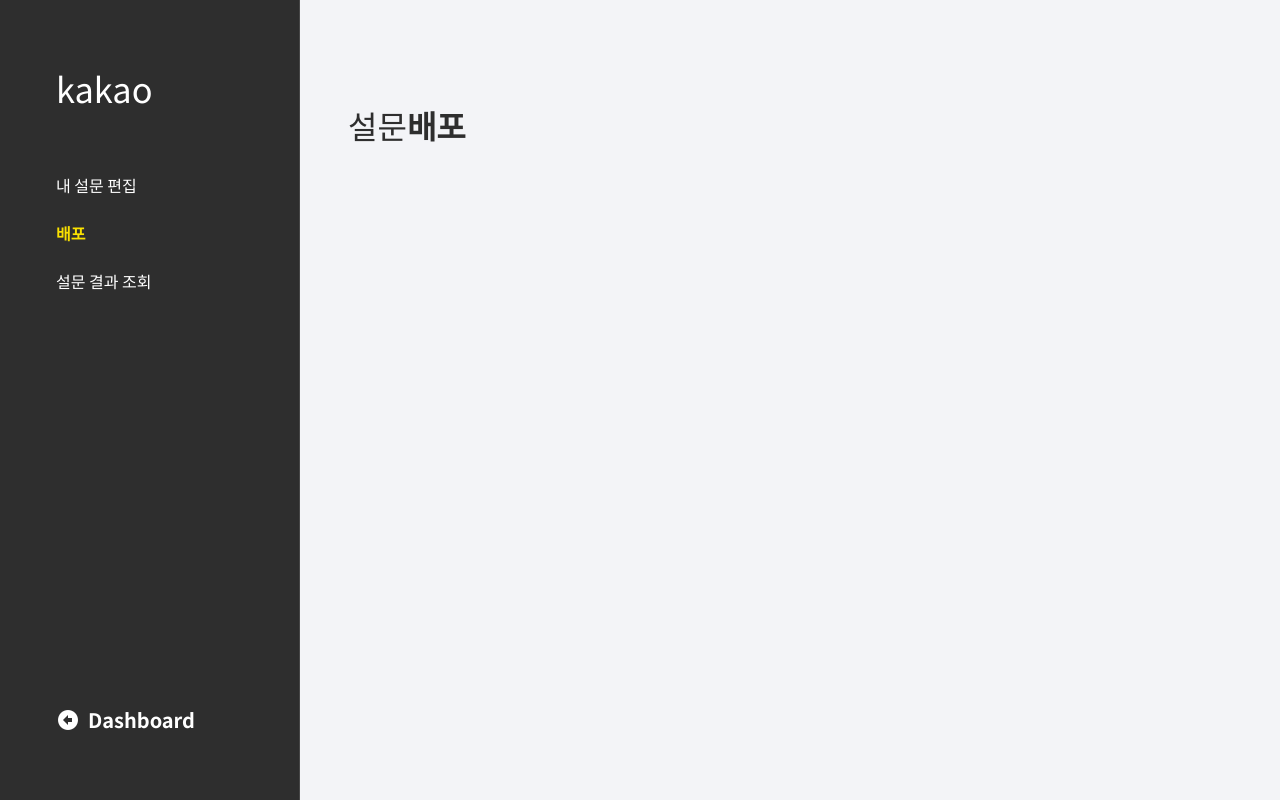
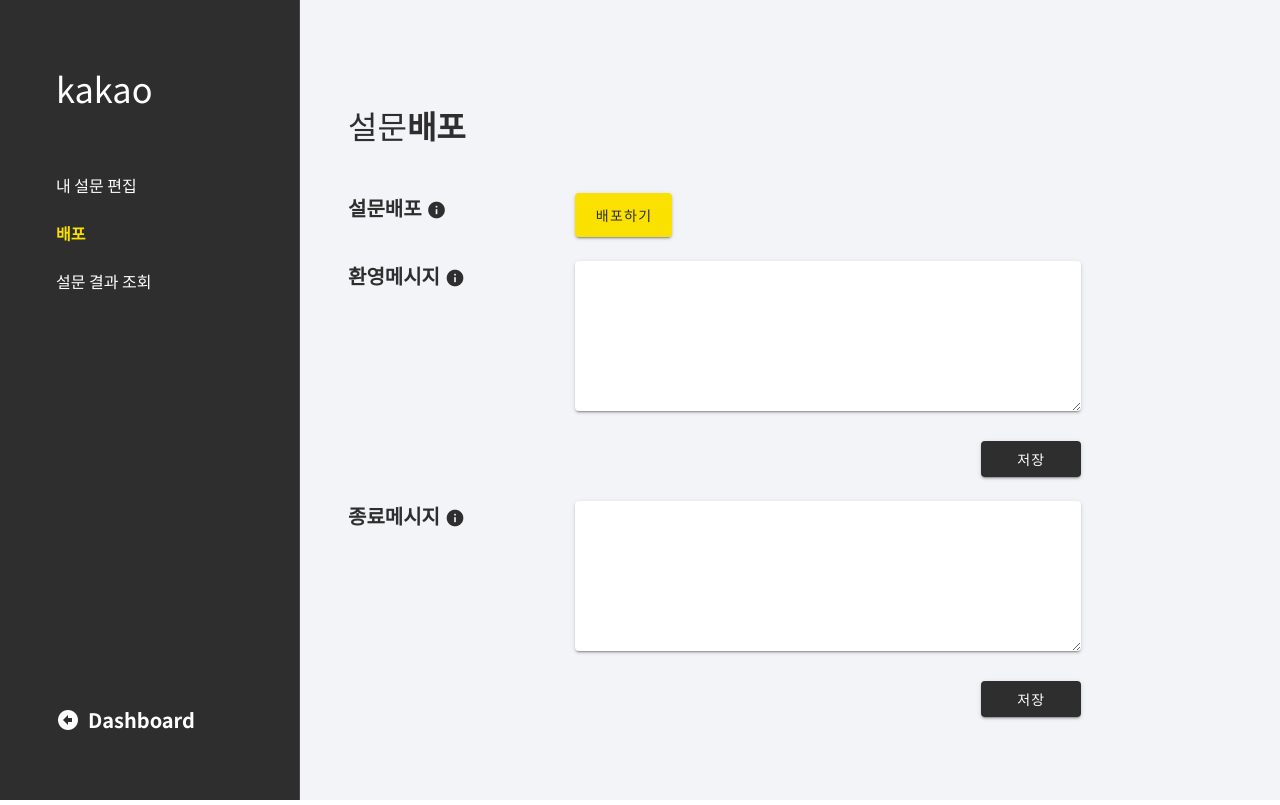
Before and after one commit to kep-survey/front, a Vue app: page /survey/deploy in a window 1280 px wide. Built offline with nearby package versions, Linux system fonts and the light colour scheme.

Commit message:
installed axios & screen "deploy" implemented

```diff
--- a/package.json
+++ b/package.json
@@ -8,6 +8,7 @@
     "lint": "vue-cli-service lint"
   },
   "dependencies": {
+    "axios": "^0.19.2",
     "core-js": "^3.6.4",
     "vue": "^2.6.11",
     "vue-router": "^3.1.5",
--- a/src/views/SurveyDeploy.vue
+++ b/src/views/SurveyDeploy.vue
@@ -1,12 +1,147 @@
 <template>
 	<div class="surveyDeploy">
 		<h1><span class="font-weight-light">설문</span>배포</h1>
+		<v-container fluid class="deploy-container">
+			<v-row>
+				<v-col cols="3">
+					<span class="font-weight-bold">설문배포</span>
+					<v-tooltip bottom>
+						<template v-slot:activator="{ on }">
+							<v-icon dark v-on="on">info</v-icon>
+						</template>
+						<span>설문을 개시하려면 우측 "배포하기" 버튼을 클릭하세요<br>배포 후 종료하면 설문이 종료됩니다</span>
+					</v-tooltip>
+				</v-col>
+				<v-col cols="7">
+					<v-btn v-on:click="onClickDeploy" large color="accent">{{!open ? "배포하기" : "설문 진행중"}}</v-btn>
+				</v-col>
+			</v-row>
+			<v-row>
+				<v-col cols="3">
+					<span class="font-weight-bold">환영메시지</span>
+					<v-tooltip bottom>
+						<template v-slot:activator="{ on }">
+							<v-icon dark v-on="on">info</v-icon>
+						</template>
+						<span>설문 시작 시 응답자에게 노출되는 메시지를 설정해주세요</span>
+					</v-tooltip>
+				</v-col>
+				<v-col cols="7">
+					<v-textarea solo v-model="welcomeMsg"></v-textarea>
+					<v-btn v-on:click="onClickSaveSurveyMsg('welcome')" color="darkPrimary" class="saveBtn" width="100"><span class="btnSpan">저장</span></v-btn>
+				</v-col>
+			</v-row>
+			<v-row>
+				<v-col cols="3">
+					<span class="font-weight-bold">종료메시지</span>
+					<v-tooltip bottom>
+						<template v-slot:activator="{ on }">
+							<v-icon dark v-on="on">info</v-icon>
+						</template>
+						<span>설문 종료 시 응답자에게 노출되는 메시지를 설정해주세요</span>
+					</v-tooltip>
+				</v-col>
+				<v-col cols="7">
+					<v-textarea solo v-model="completeMsg"></v-textarea>
+					<v-btn v-on:click="onClickSaveSurveyMsg('complete')" color="darkPrimary" class="saveBtn" width="100"><span class="btnSpan">저장</span></v-btn>
+				</v-col>
+			</v-row>
+		</v-container>
 	</div>
 </template>
 
 <script>
 	export default {
 		name: 'SurveyDeploy',
-		components: {}
+		components: {},
+		data: () => ({
+			surveyId: 34,
+			welcomeMsg: '',
+			completeMsg: '',
+			open: false
+		}),
+		methods: {
+			created: function () {
+				const axios = require('axios');
+				console.log(this.surveyId);
+
+				axios.get('/api/getSurveyInfo')
+				.then(res => {
+					console.log(res);
+					this.welcomeMsg = res.welcomeMsg;
+					this.completeMsg = res.completeMsg;
+					this.open = res.open;
+				})
+			},
+			onClickDeploy: function () {
+				const axios = require('axios');
+
+				const inputSurveyId = this.$data.surveyId;
+				const inputOpen = !this.$data.open;
+
+				axios.post('/api/openSurvey', {
+					surveyId: inputSurveyId,
+					open: inputOpen
+				}).then(res => {
+					console.log(res);
+				})
+			},
+			onClickSaveSurveyMsg: function (flag) {
+				const axios = require('axios');
+
+				const inputSurveyId = this.$data.surveyId;
+				const inputWelcomeMsg = this.$data.welcomeMsg;
+				const inputCompleteMsg = this.$data.completeMsg;
+
+				if (flag === 'welcome') {
+					axios.post('/api/setSurveyInfo', {
+					surveyId: inputSurveyId,
+					welcomeMsg: inputWelcomeMsg
+				})
+				.then(res => {
+					console.log(res);
+				})
+				} else {
+					axios.post('/api/setSurveyInfo', {
+					surveyId: inputSurveyId,
+					completeMsg: inputCompleteMsg
+				}).then(res => {
+					console.log(res);
+				})
+				}
+			}
+		}
 	}
 </script>
+
+<style scoped>
+	@import url('https://fonts.googleapis.com/css?family=Material+Icons');
+
+	.surveyDeploy {
+        width: 100%;
+	}
+
+	.deploy-container {
+		margin-top: 2rem;
+		padding: 0;
+		font-size: 20px;
+	}
+
+	.row {
+		margin-top: 1rem;
+	}
+
+	.btnSpan {
+		color: white !important;
+	}
+
+	.saveBtn {
+		float: right;
+	}
+
+	i {
+		font-family: "Material Icons" !important;
+		font-size: 20px !important;
+		margin-left: 5px;
+	}
+</style>
```
Also changed, not shown: 1 other file (tests, documents, lock files or other folders).
